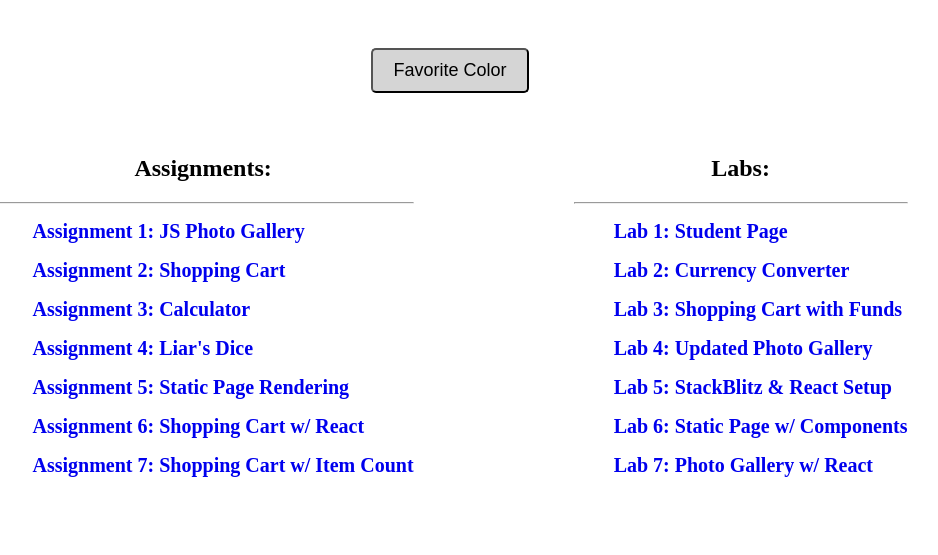
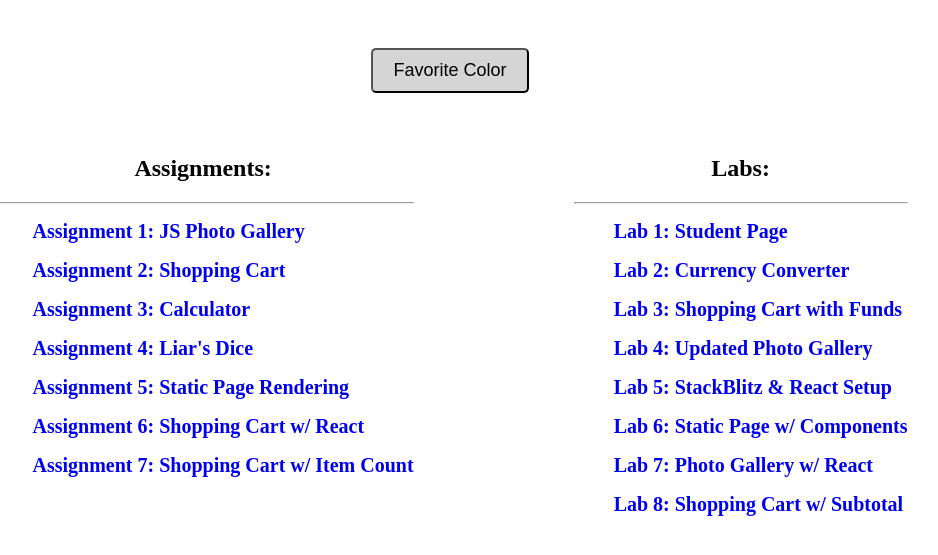
Before and after one commit to uscwebdev/itp301-submissions-jacque1, a plain HTML site: page index.html in a window 1280 px wide. Shown: the part 105-660 px from the top of the page, without its empty margins (190-1128 px from the left). Drawn offline with Linux system fonts and the light colour scheme.

Commit message:
Update index.html

```diff
--- a/index.html
+++ b/index.html
@@ -81,6 +81,7 @@
                     <ul><a href="https://stackblitz.com/edit/react-ydolh7?file=src%2Findex.js">Lab 5: StackBlitz & React Setup</a></ul>
                     <ul><a href="https://stackblitz.com/edit/react-aijrax?file=src%2Findex.js,src%2FUserPost.js,src%2Findex.css">Lab 6: Static Page w/ Components</a></ul>
                     <ul><a href="https://stackblitz.com/edit/react-lgghyj?file=src%2Fbutton.js">Lab 7: Photo Gallery w/ React</a></ul>
+                    <ul><a href="https://stackblitz.com/edit/react-gmst12?file=src%2Findex.js">Lab 8: Shopping Cart w/ Subtotal</a></ul>
                 </div>
             </div>
         </div>
```
